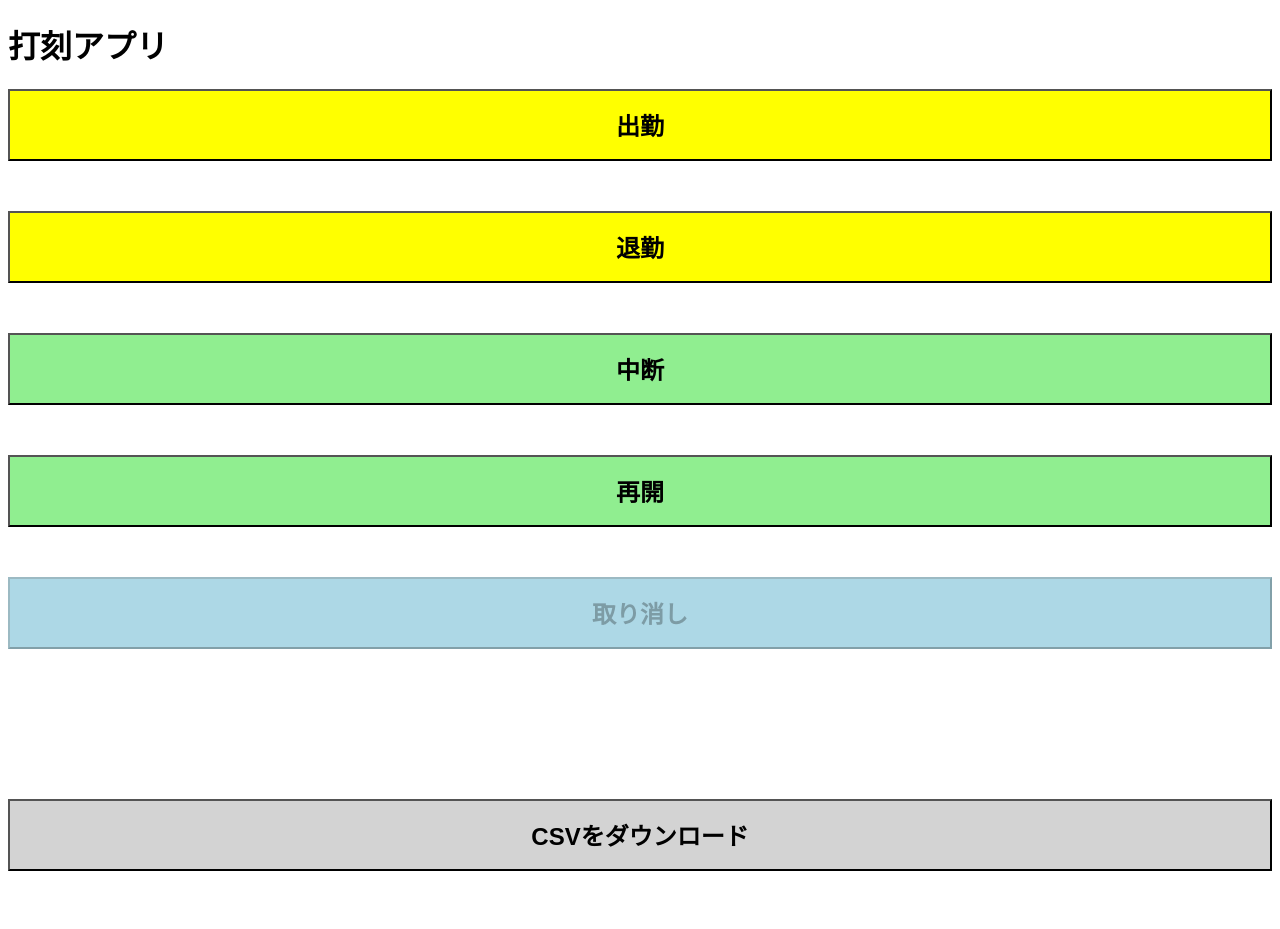
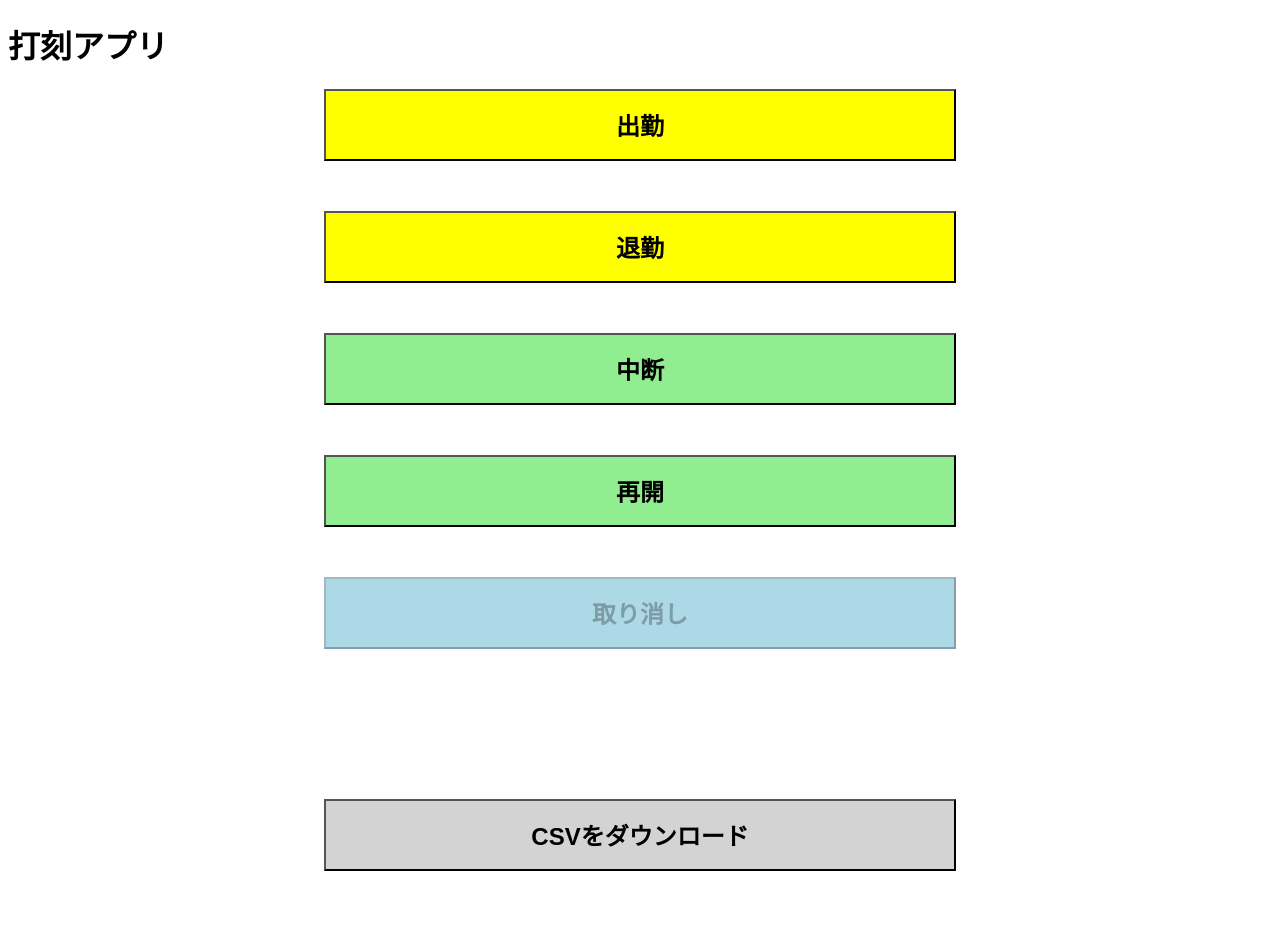
Before and after one commit to KoshiroSato/dakoku_app, a Python web app: template flask/templates/index.html in a window 1280 px wide. Run offline with Jinja, Linux system fonts and the light colour scheme; the template is opened without the code that fills it, so the values that code supplies are empty.

Commit message:
ボタンの幅を変更した

```diff
--- a/flask/static/css/style.css
+++ b/flask/static/css/style.css
@@ -1,13 +1,16 @@
 button {
-    width: 10em;
+    width: 50%;
     height:3em;
     font-size: 150%;
     font-weight: bold;
     background: yellow;
     cursor:pointer;
-    width: 100%;
     margin-bottom: 50px;
   }
+
+.wrapper {
+  text-align: center;
+}
 
 button:hover {
     opacity: 0.4;
--- a/flask/templates/index.html
+++ b/flask/templates/index.html
@@ -8,6 +8,7 @@
     </head>
     <body>
         <h1>打刻アプリ</h1>
+        <div class="wrapper">
             <button id="start_btn"value="start">出勤</button>
             <div id="flash-message"></div>
             <button id="end_btn"value="end">退勤</button>
@@ -15,6 +16,7 @@
             <button id="restart_btn"value="restart">再開</button>
             <button id="cancel_btn"value="cancel"class="cancel-button"disabled>取り消し</button>
             <button id="download_btn"onclick="downloadCSV()">CSVをダウンロード</button>
+        </div>
         <script>
             var messages = {{ get_flashed_messages() | tojson }};
         </script>
```
Lines whose indentation alone changed are shown as unchanged.
